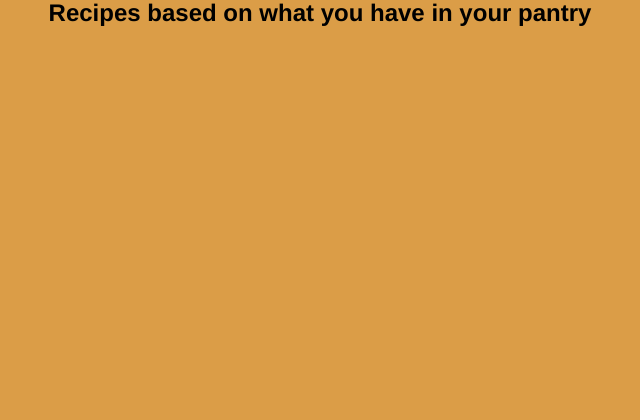
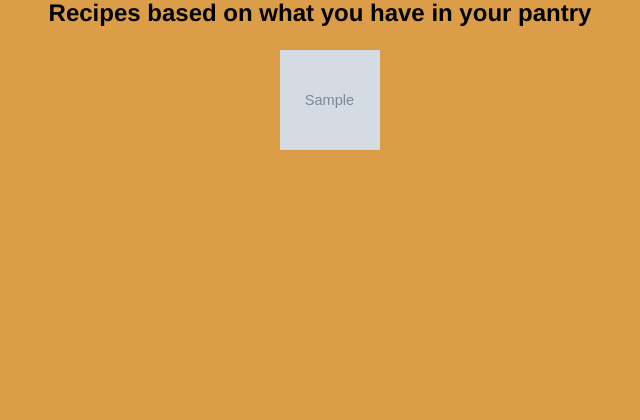
Before and after one commit to 914-Chu/cookingpapa, a Flask app: page /findRecipes in a window 1280 px wide. Shown: the part 212-632 px from the top of the page, without its empty margins (320-960 px from the left). Run offline with Flask 2, Linux system fonts and the light colour scheme; the visitor is signed in with stand-in values (Sample User, id 1); tables that the repository leaves empty or names only in its code hold one stand-in row (values such as "Sample post"); grey boxes marked "Sample" are stand-in pictures; a database or web service that is not in the repository returns one stand-in record (values such as "Sample title"); data that the repository does not hold is empty; some libraries are stand-ins or nearby versions.

Commit message:
Displayed the recommended recipes

```diff
--- a/app.py
+++ b/app.py
@@ -53,13 +53,19 @@ def findRecipes():
     canCookRecipes = db.recipes.aggregate([
         {"$unwind": "$sections"},
         {"$unwind": "$sections.components"},
-        {"$group": {"_id": "$_id", "countMatch": {"$sum": {"$cond":[{"$in": ["$sections.components.ingredient.id", usersIngredients]},1,0]}},"countTotal": {"$sum": 1}}},
-        {"$project": {"_id": 1, "countMatch": 1, "countTotal": 1, "score":{"$divide": ["$countMatch", "$countTotal"]}}},
+        {"$group": {"_id": "$id", "countMatch": {"$sum": {"$cond":[{"$in": ["$sections.components.ingredient.id", usersIngredients]},1,0]}},"countTotal": {"$sum": 1}}},
+        {"$project": {"_id": 0, "id":"$_id", "countMatch": 1, "countTotal": 1, "score":{"$divide": ["$countMatch", "$countTotal"]}}},
         {"$sort": {"score": -1}},
         {"$limit": 5},
         ])
-    print(list(canCookRecipes))
-    return render_template('findRecipes.html')
+    #print(list(canCookRecipes))
+    recipeIds = []
+    for dic in list(canCookRecipes):
+        recipeIds.append(int(dic['id']))
+
+    recipeList = list(db.recipes.find( {"id": {"$in": recipeIds} }, {"_id":0, "name":1, "thumbnail_url":1, "id":1} ))
+
+    return render_template('findRecipes.html', recipes=recipeList)
 
 @app.route("/register", methods=['GET','POST'])
 def register():
--- a/templates/findRecipes.html
+++ b/templates/findRecipes.html
@@ -24,6 +24,12 @@
     .button:hover {
       color: #289cd1;
     }
+    .recommendations img {
+        tealign: center;
+        width:  100px;
+        height: 100px;
+        object-fit: cover;
+    }
     </style>
     <body>
         <div class = "header">
@@ -33,6 +39,21 @@
             <div>
                 <h2>Recipes based on what you have in your pantry</h2>
             </div>
+            <div class="recommendations">
+                <table>
+                    <tbody>
+                        <tr>
+                            {% for recipe in recipes %}
+                            <td style="text-align: center; padding-left: 20px;">
+                                <a href="{{url_for('showRecipeDetails', recipeId=recipe.id)}}">
+                                    <img src="{{recipe.thumbnail_url}}"/>
+                                </a>
+                            </td>
+                            {% endfor %}
+                        </tr>
+                    </tbody>
+                </table>
+            </div>
         </center>
     </body>
 </HTML>
```
